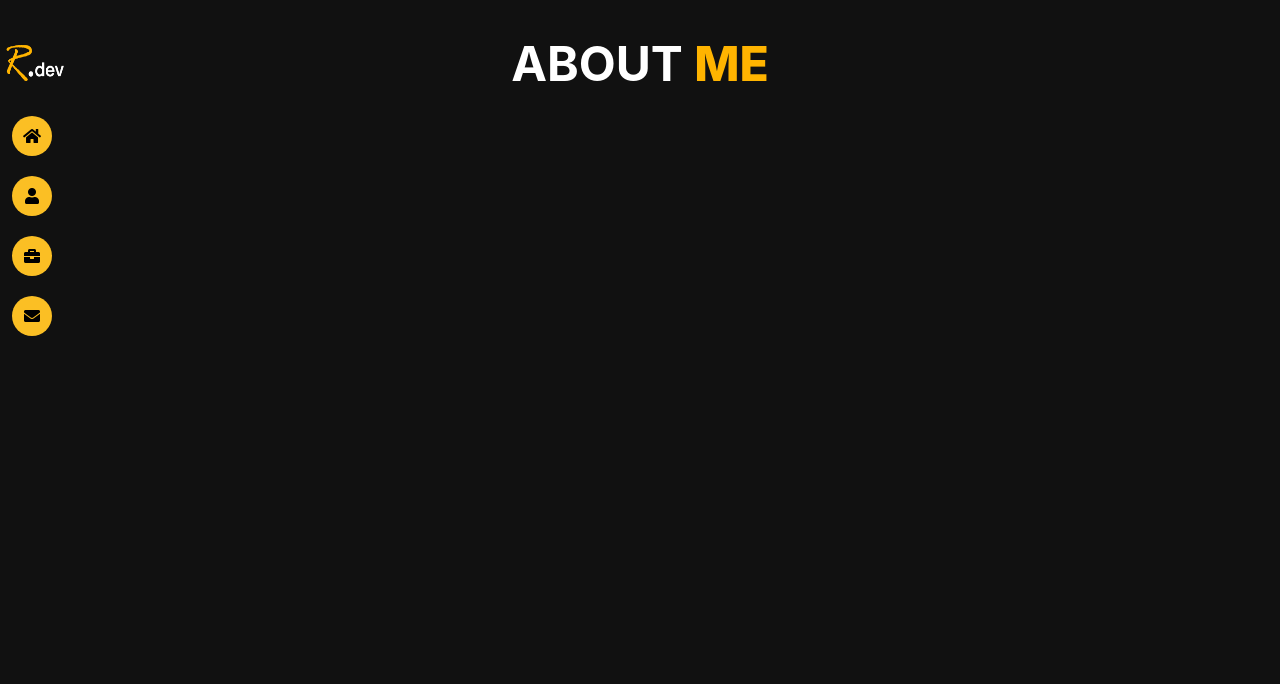
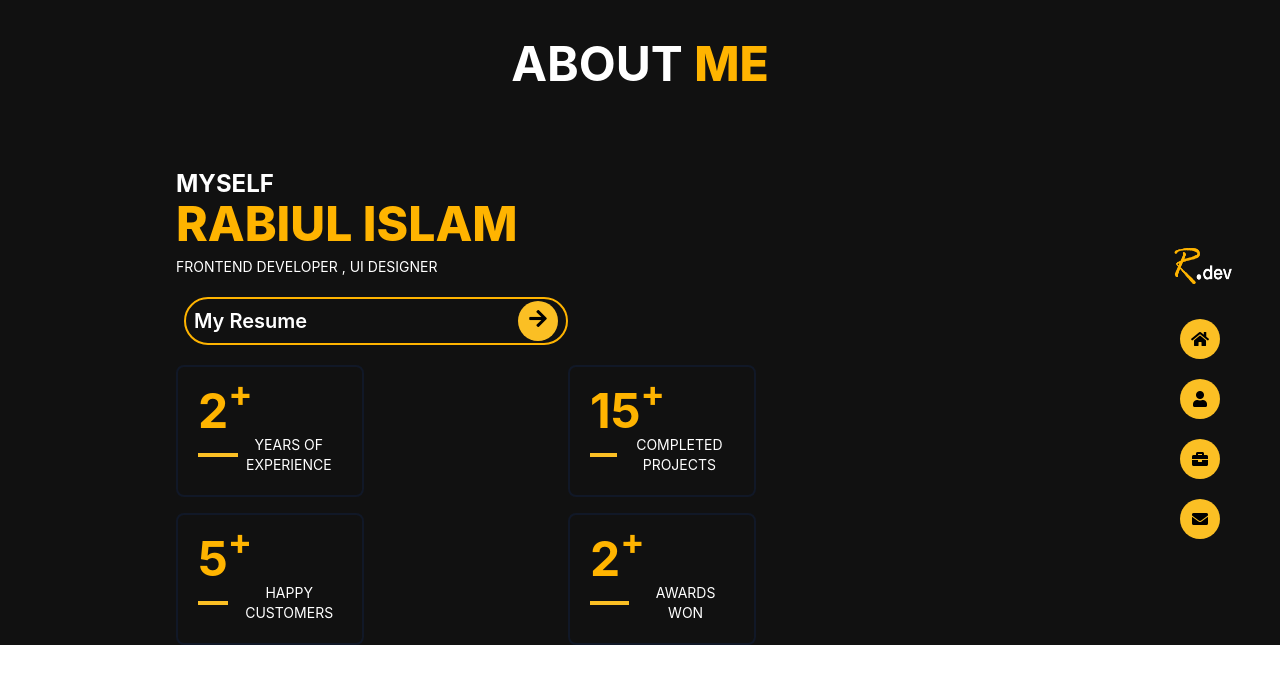
Before and after one commit to Rabi-Mezan/r-dev-react-portfolio, a React (Create React App) app: page /about in a window 1280 px wide. Shown: the top 684 px of the page. Built offline with nearby package versions, Linux system fonts and the light colour scheme.

Commit message:
about us done

```diff
--- a/src/pages/About/About.js
+++ b/src/pages/About/About.js
@@ -4,15 +4,66 @@ import logo from '../../images/R.dev.png'
 
 const About = () => {
     return (
-        <div style={{ backgroundColor: '#111111' }} className='min-h-screen'>
-            <h1 className='lg:text-5xl text-center font-bold text-white py-10'>ABOUT <span style={{ color: '#FFB400' }} className=' font-extrabold text-white'>ME</span>
+        <div style={{ backgroundColor: '#111111', height: '100%' }} >
+            <h1 className='lg:text-5xl text-3xl text-center font-bold text-white py-10'>ABOUT <span style={{ color: '#FFB400' }} className=' font-extrabold text-white'>ME</span>
             </h1>
-            <div className='flex'>
-                <div>
+            <div className='flex items-center justify-around'>
+                <div className=' w-4/5'>
+                    <div className='w-3/4 m-auto text-left '>
+                        <h1 className='lg:text-2xl  font-bold text-white py-10'>MYSELF <br /> <span style={{ color: '#FFB400' }} className=' lg:text-5xl text-2xl font-extrabold text-white'> RABIUL ISLAM</span> </h1>
+                        <p className='text-sm text-white -mt-8'>FRONTEND DEVELOPER , UI DESIGNER</p>
+                        <a href="https://drive.google.com/file/d/1QX5gJPq1JUjYlb21SF4tEPSk0XQyP-o7/view?usp=sharing" target='_blank' rel="noreferrer">
+                            <button style={{ border: '2px solid #FFB400 ' }} className='rounded-full my-5 m-auto lg:ml-2   lg:w-1/2 w-60  h-12 hover:bg-yellow-400 hover:text-black hover:scale-105 transition transform duration-500 text-white text-xl font-semibold flex  justify-between px-2 items-center'>My Resume <span style={{ color: 'black' }}><i class="fas fa-arrow-right bg-yellow-400  w-10  h-10 p-2 rounded-full"></i></span>
+                            </button>
+                        </a>
+                    </div>
 
+                    <div className='w-3/4 grid lg:grid-cols-2 grid-col-1 gap-4 m-auto'>
+                        <div className='border-2 lg:w-1/2 rounded-lg border-gray-900 p-5'>
+                            <h1 style={{ color: '#FFB400' }} className='text-left text-5xl font-bold flex felx-col  items-center justify-start'>2 <sup>+</sup></h1>
+                            <div className='flex items-center justify-start'>
+                                <div className='h-1 mr-2 w-10 bg-yellow-400'>
+
+                                </div>
+                                <h1 className='text-white text-sm' >YEARS OF <br />
+                                    EXPERIENCE</h1>
+                            </div>
+                        </div>
+                        <div className='border-2 lg:w-1/2 rounded-lg border-gray-900 p-5'>
+                            <h1 style={{ color: '#FFB400' }} className='text-left text-5xl font-bold flex felx-col  items-center justify-start'>15<sup>+</sup></h1>
+                            <div className='flex items-center justify-start'>
+                                <div className='h-1 mr-2 w-10 bg-yellow-400'>
+
+                                </div>
+                                <h1 className='text-white text-sm'>COMPLETED
+                                    PROJECTS</h1>
+                            </div>
+                        </div>
+                        <div className='border-2 lg:w-1/2 rounded-lg border-gray-900 p-5'>
+                            <h1 style={{ color: '#FFB400' }} className='text-left text-5xl font-bold flex felx-col  items-center justify-start'>5 <sup>+</sup></h1>
+                            <div className='flex items-center justify-start'>
+                                <div className='h-1 mr-2 w-10 bg-yellow-400'>
+
+                                </div>
+                                <h1 className='text-white text-sm'>HAPPY
+                                    CUSTOMERS</h1>
+                            </div>
+                        </div>
+                        <div className='border-2 lg:w-1/2 rounded-lg border-gray-900 p-5'>
+                            <h1 style={{ color: '#FFB400' }} className='text-left text-5xl font-bold flex felx-col  items-center justify-start'>2<sup>+</sup></h1>
+                            <div className='flex items-center justify-start'>
+                                <div className='h-1 mr-2 w-10 bg-yellow-400'>
+
+                                </div>
+                                <h1 className='text-white text-sm'>AWARDS
+                                    WON</h1>
+                            </div>
+                        </div>
+
+                    </div>
                 </div>
                 <div
-                    className='flex flex-col  justify-around items-center text-black -mt-24'>
+                    className='flex flex-col  justify-around items-center text-black '>
                     <img className='w-16 h-16 flex  ml-auto ' src={logo} alt="" />
                     <Link to='/home'>
                         <i class="fas fa-home mt-5 flex items-center justify-center  bg-yellow-400 w-10  h-10 p-2 rounded-full hover:scale-105 transition transform duration-500 hover:bg-green-400 hover:text-white"> </i>
--- a/src/pages/Landing/Landing.js
+++ b/src/pages/Landing/Landing.js
@@ -12,7 +12,7 @@ const Landing = () => {
     return (
         <div style={{ backgroundColor: '#111111' }}>
 
-            <div className="banner-page min-h-screen">
+            <div className="banner-page h-screen">
                 <div data-aos="fade-right"
                     data-aos-offset="200"
                     data-aos-delay="50"
@@ -27,14 +27,20 @@ const Landing = () => {
                     data-aos-delay="50"
                     data-aos-duration="2000"
                     data-aos-easing="ease-in"
-                    style={{ width: '400px' }} className='flex flex-col justify-item-start'>
-                    <h1 className='lg:text-5xl lg:text-left font-bold text-white'>HI, I'M A FRONTEND <br />
+                    style={{ width: '400px' }} className='flex flex-col lg:justify-item-start justify-center'>
+                    <h1 className='lg:text-5xl lg:text-left font-bold text-white my-2'>HI, I'M A FRONTEND <br />
                         <span style={{ color: '#FFB400' }} className='lg:text-6xl font-extrabold text-white'>DEVELOPER</span>
                     </h1>
-                    <button style={{ border: '2px solid #FFB400 ' }} className='rounded-full lg:my-5 m-auto  lg:w-96 w-60  h-12 hover:bg-yellow-400 hover:text-black hover:scale-105 transition transform duration-500 text-white text-xl font-semibold flex  justify-between px-2 items-center'>My Resume <span style={{ color: 'black' }}><i class="fas fa-arrow-right bg-yellow-400  w-10  h-10 p-2 rounded-full"></i></span></button>
+                    <div className='w-full lg:flex'>
+                        <Link to='/about' style={{ border: '2px solid #FFB400 ' }} className='rounded-full my-5 m-auto   lg:w-1/2 w-60  h-12 hover:bg-yellow-400 hover:text-black hover:scale-105 transition transform duration-500 text-white text-xl font-semibold flex  justify-between px-2 items-center'>Know More<span style={{ color: 'black' }}><i class="fas fa-arrow-right bg-yellow-400  w-10  h-10 p-2 rounded-full"></i></span></Link>
+                        <a href="https://drive.google.com/file/d/1QX5gJPq1JUjYlb21SF4tEPSk0XQyP-o7/view?usp=sharing" target='_blank' rel="noreferrer">
+                            <button style={{ border: '2px solid #FFB400 ' }} className='rounded-full lg:my-5 m-auto lg:ml-2   lg:w-full w-60  h-12 hover:bg-yellow-400 hover:text-black hover:scale-105 transition transform duration-500 text-white text-xl font-semibold flex  justify-between px-2 items-center'>My Resume <span style={{ color: 'black' }}><i class="fas fa-arrow-right bg-yellow-400  w-10  h-10 p-2 rounded-full"></i></span>
+                            </button>
+                        </a>
+                    </div>
                 </div>
                 <div
-                    className='flex flex-col justify-around items-center '>
+                    className=' flex mb-5  flex-col justify-around items-center '>
                     <img className='w-16 h-16 flex  lg:ml-auto ' src={logo} alt="" />
                     <div className='flex lg:flex-col flex-row'>
                         <Link to='/home'>
```
Also changed, not shown: src/pages/Contact/Contact.js (+21 -15 lines), src/pages/Project/Project.js (+12 -11 lines).
